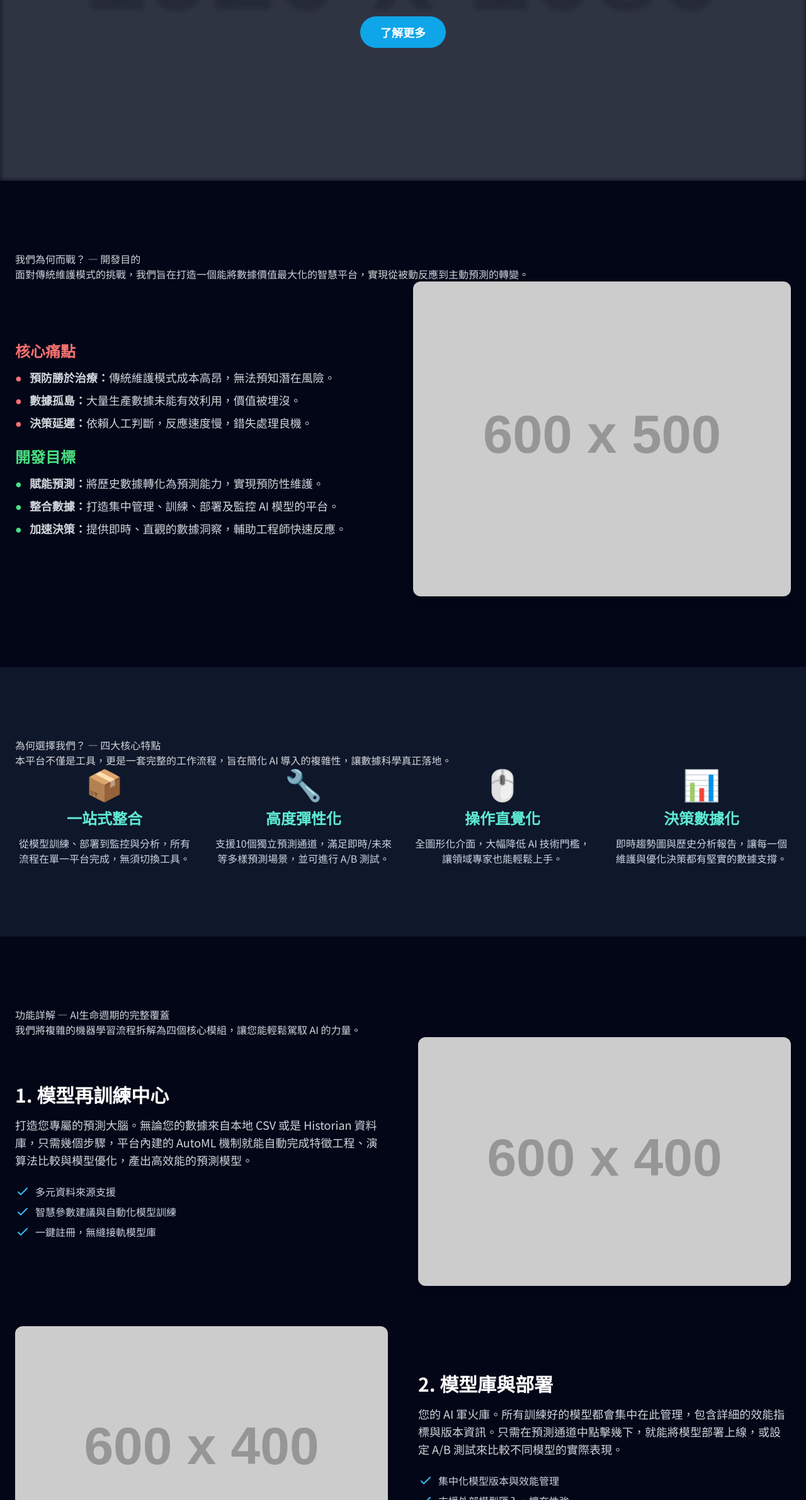
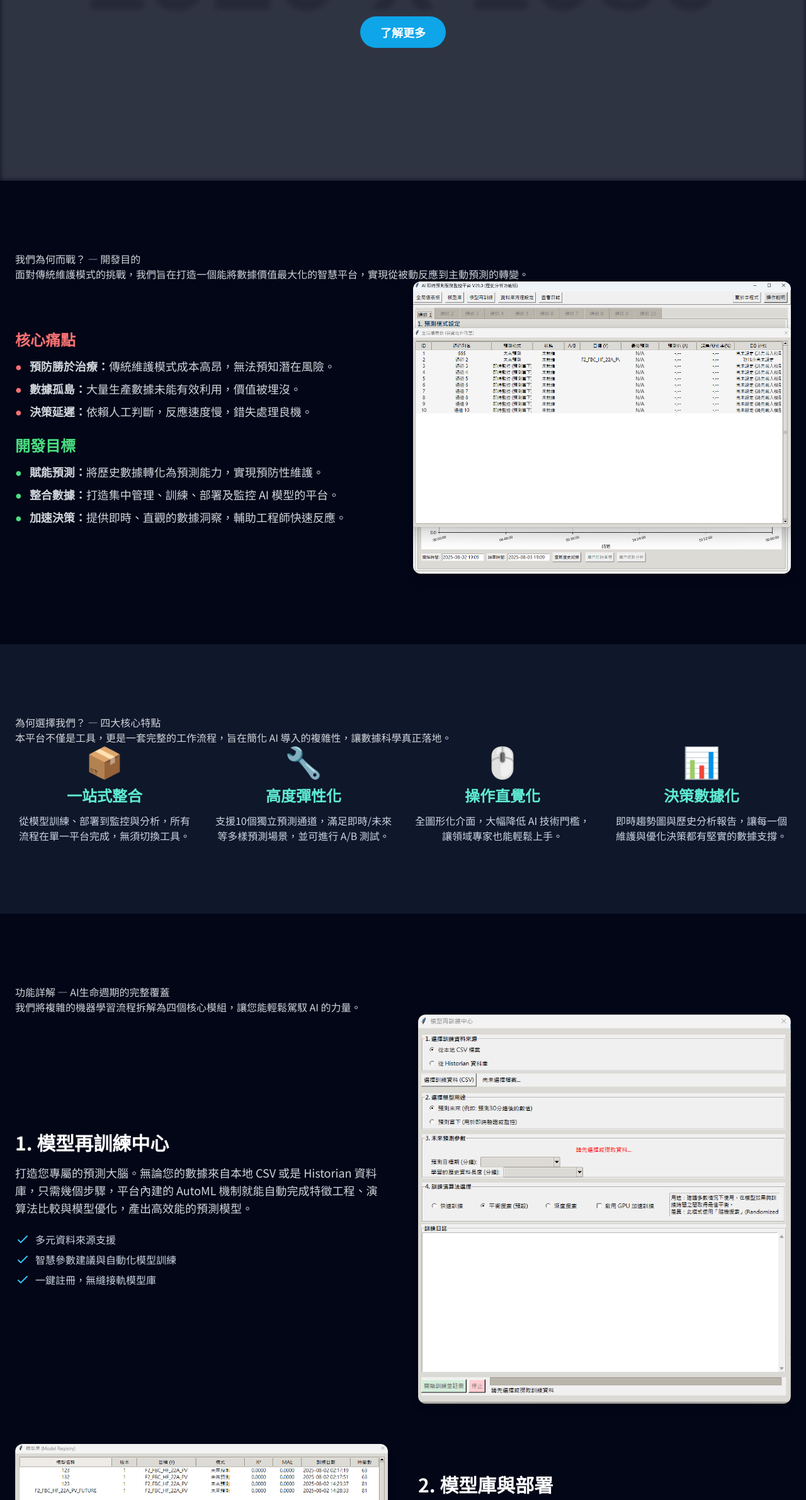
Before and after one commit to cxfree85/project-report, a plain HTML site: page index.html in a window 1280 px wide. Shown: the part 418-2800 px from the top of the page at 63% size. Drawn offline with nearby package versions, Linux system fonts and the light colour scheme; placeholder pictures from the web are drawn by us.

Commit message:
Add files via upload

```diff
--- a/index.html
+++ b/index.html
@@ -89,7 +89,7 @@
                         </div>
                     </div>
                     <div>
-                        <img src="https://placehold.co/600x500/1e293b/94a3b8?text=從問題到解決方案" alt="從問題到解決方案的示意圖" class="rounded-xl shadow-lg w-full">
+                        <img src="images/dashboard.png" alt="從問題到解決方案的示意圖" class="rounded-xl shadow-lg w-full">
                     </div>
                 </div>
             </div>
@@ -143,13 +143,13 @@
                             </ul>
                         </div>
                         <div class="order-1 md:order-2">
-                            <img src="https://placehold.co/600x400/1e293b/94a3b8?text=模型再訓練中心" alt="模型再訓練中心示意圖" class="rounded-xl shadow-lg">
+                            <img src="images/retrain.png" alt="模型再訓練中心示意圖" class="rounded-xl shadow-lg">
                         </div>
                     </div>
                     <!-- Function 2: Registry -->
                     <div class="grid md:grid-cols-2 gap-12 items-center">
                         <div>
-                            <img src="https://placehold.co/600x400/1e293b/94a3b8?text=模型庫與部署" alt="模型庫與部署示意圖" class="rounded-xl shadow-lg">
+                            <img src="images/model.png" alt="模型庫與部署示意圖" class="rounded-xl shadow-lg">
                         </div>
                         <div>
                             <h3 class="text-3xl font-bold text-white mb-4">2. 模型庫與部署</h3>
@@ -173,13 +173,13 @@
                             </ul>
                         </div>
                         <div class="order-1 md:order-2">
-                            <img src="https://placehold.co/600x400/1e293b/94a3b8?text=即時監控" alt="即時監控示意圖" class="rounded-xl shadow-lg">
+                            <img src="images/real.monitor.png" alt="即時監控示意圖" class="rounded-xl shadow-lg">
                         </div>
                     </div>
                      <!-- Function 4: Analysis -->
                     <div class="grid md:grid-cols-2 gap-12 items-center">
                         <div>
-                            <img src="https://placehold.co/600x400/1e293b/94a3b8?text=歷史分析" alt="歷史分析示意圖" class="rounded-xl shadow-lg">
+                            <img src="images/real.history.png" alt="歷史分析示意圖" class="rounded-xl shadow-lg">
                         </div>
                         <div>
                             <h3 class="text-3xl font-bold text-white mb-4">4. 歷史數據分析</h3>
```
Also changed, not shown: images/dashboard.png (added), images/history.png (added), images/model.png (added), images/real.monitor.png (added), images/retrain.png (added).
